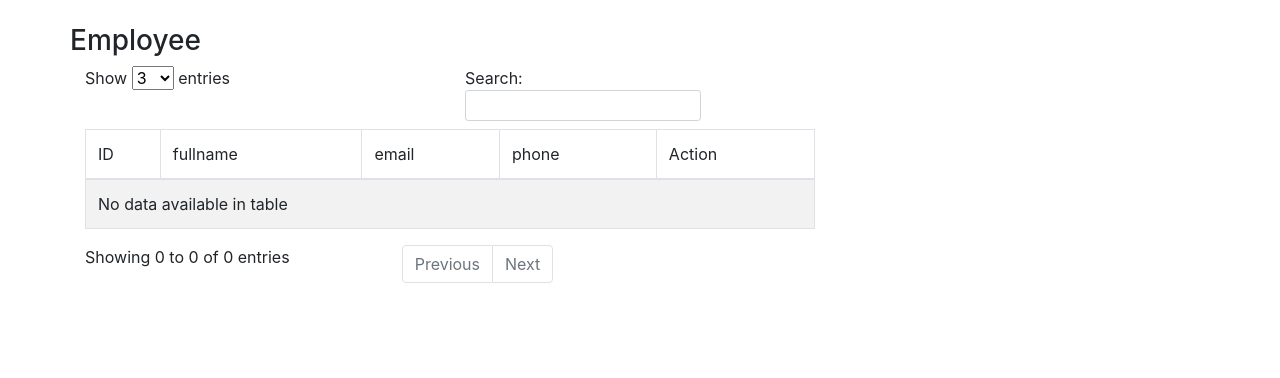
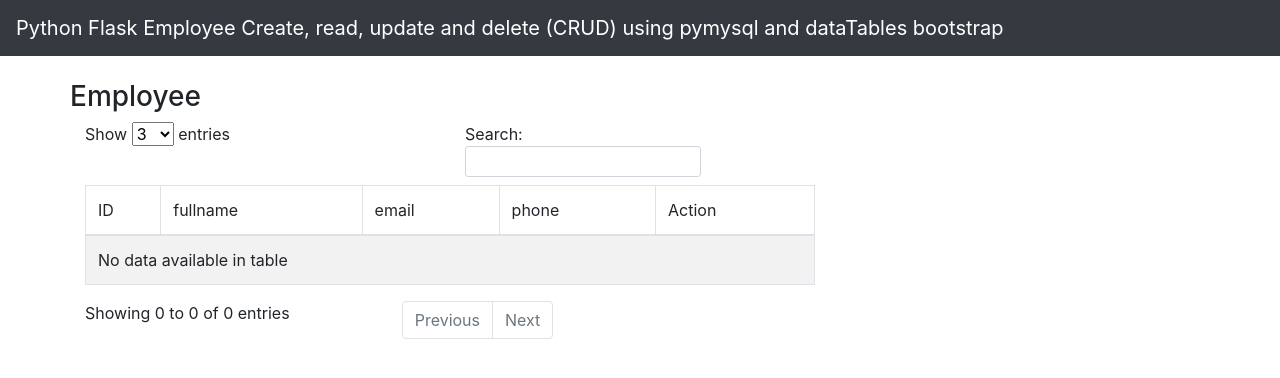
Before and after one commit to tehmingann/aws-live, a Flask app: page / in a window 1280 px wide. Shown: the top 378 px of the page. Run offline with Flask 2, Linux system fonts and the light colour scheme; data that the repository does not hold is empty; some libraries are stand-ins or nearby versions.

Commit message:
Update layout.html

```diff
--- a/templates/layout.html
+++ b/templates/layout.html
@@ -4,11 +4,9 @@
 <head>
     <meta charset="UTF-8">
     <title>Python Flask Employee Create, read, update and delete (CRUD) using pymysql</title>
-    <link rel="stylesheet" href="https://cdn.jsdelivr.net/npm/bootstrap@4.6.2/dist/css/bootstrap.min.css"
-        integrity="sha384-xOolHFLEh07PJGoPkLv1IbcEPTNtaed2xpHsD9ESMhqIYd0nLMwNLD69Npy4HI+N" crossorigin="anonymous">
-    <!-- JavaScript Bundle with Popper -->
-    <script src="https://cdn.jsdelivr.net/npm/bootstrap@5.2.1/dist/js/bootstrap.bundle.min.js"
-        integrity="sha384-u1OknCvxWvY5kfmNBILK2hRnQC3Pr17a+RTT6rIHI7NnikvbZlHgTPOOmMi466C8" crossorigin="anonymous"></script>
+    <link href="https://maxcdn.bootstrapcdn.com/bootstrap/4.0.0/css/bootstrap.min.css" rel="stylesheet"
+        id="bootstrap-css">
+    <script src="https://maxcdn.bootstrapcdn.com/bootstrap/4.0.0/js/bootstrap.min.js"></script>
     <script src="https://cdnjs.cloudflare.com/ajax/libs/jquery/3.2.1/jquery.min.js"></script>
 
     <script src="https://cdn.datatables.net/1.10.16/js/jquery.dataTables.min.js"></script>
@@ -18,7 +16,11 @@
 
 <body>
 
-
+    <!-- NAVIGATION  -->
+    <nav class="navbar navbar-dark bg-dark">
+        <a class="navbar-brand" href="/">Python Flask Employee Create, read, update and delete (CRUD) using pymysql and
+            dataTables bootstrap</a>
+    </nav>
 
     <div class="container pt-4">
         {% block body %}
```
